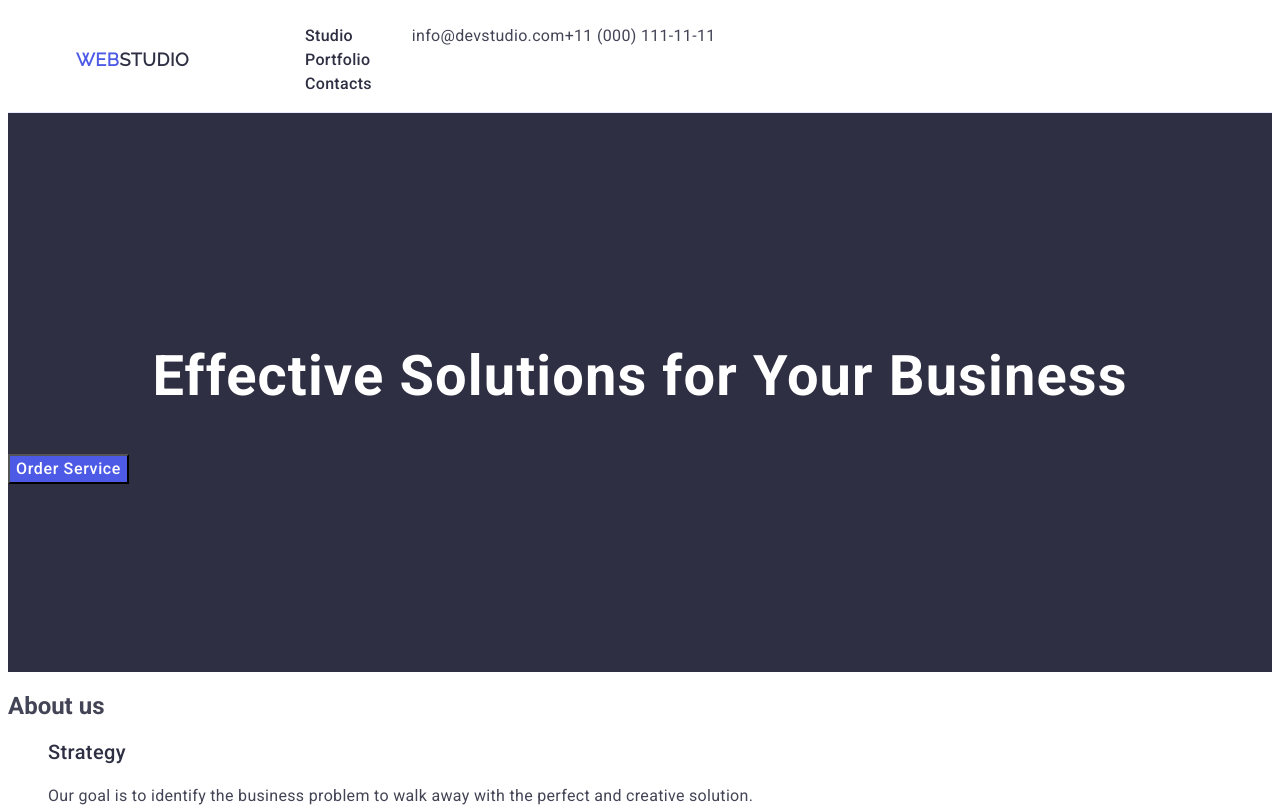
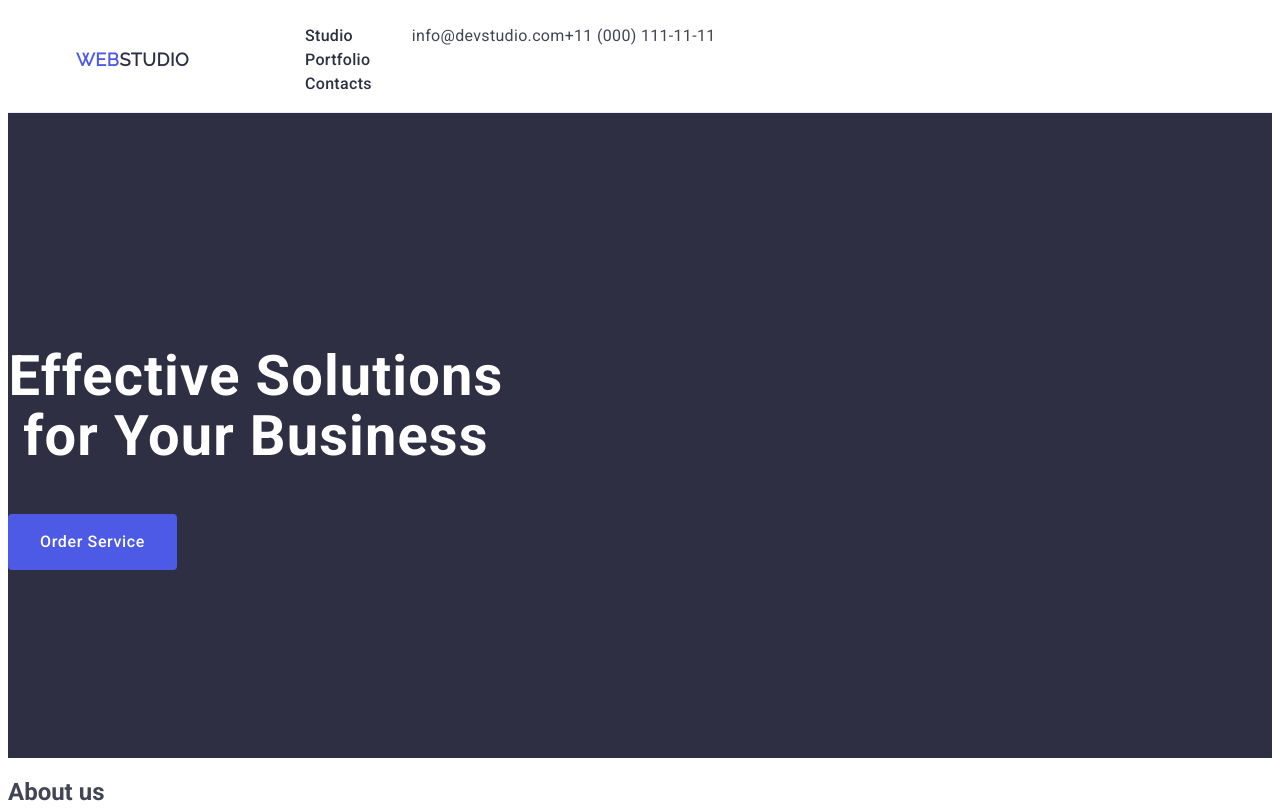
Before and after one commit to ribalko-vlad/goit-markup-hw-033, a plain HTML site: page index.html in a window 1280 px wide. Shown: the top 811 px of the page. Drawn offline with Linux system fonts and the light colour scheme; files that its build step writes are made by us from their sources.

Commit message:
Update styles.css

```diff
--- a/css/styles.css
+++ b/css/styles.css
@@ -105,6 +105,7 @@ padding: 188px 0 188px;
     text-align: center;
     letter-spacing: 0.02em;
     color: #ffffff;
+    max-width: 496px;
 
 }
 .button {
@@ -116,6 +117,11 @@ padding: 188px 0 188px;
     letter-spacing: 0.04em;
     color: #ffffff;
     cursor: pointer;
+    display: block;
+    min-width: 169px;
+    height: 56px;
+    border: none;
+    border-radius: 4px;
 
 }
 .button:hover{
```
